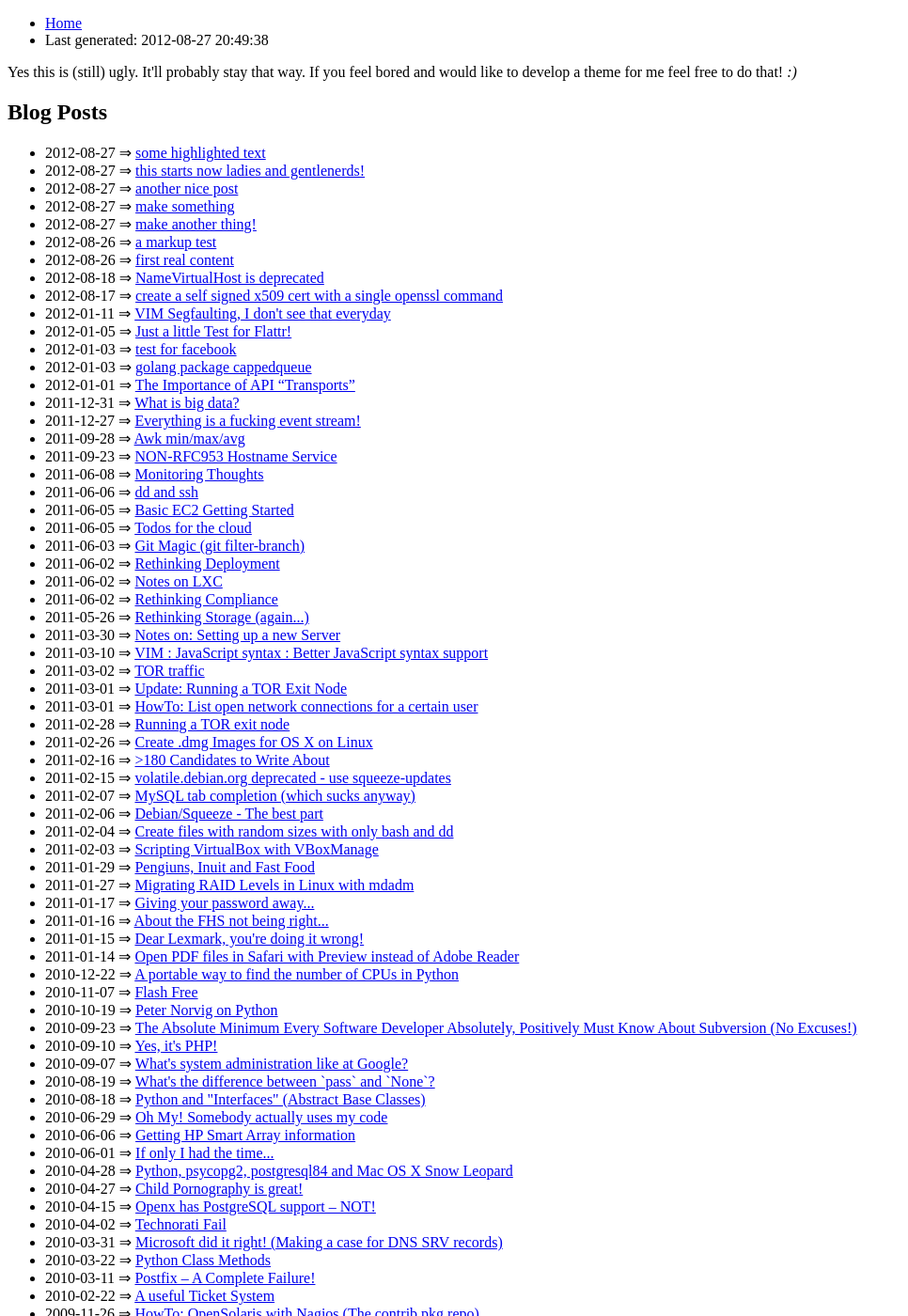
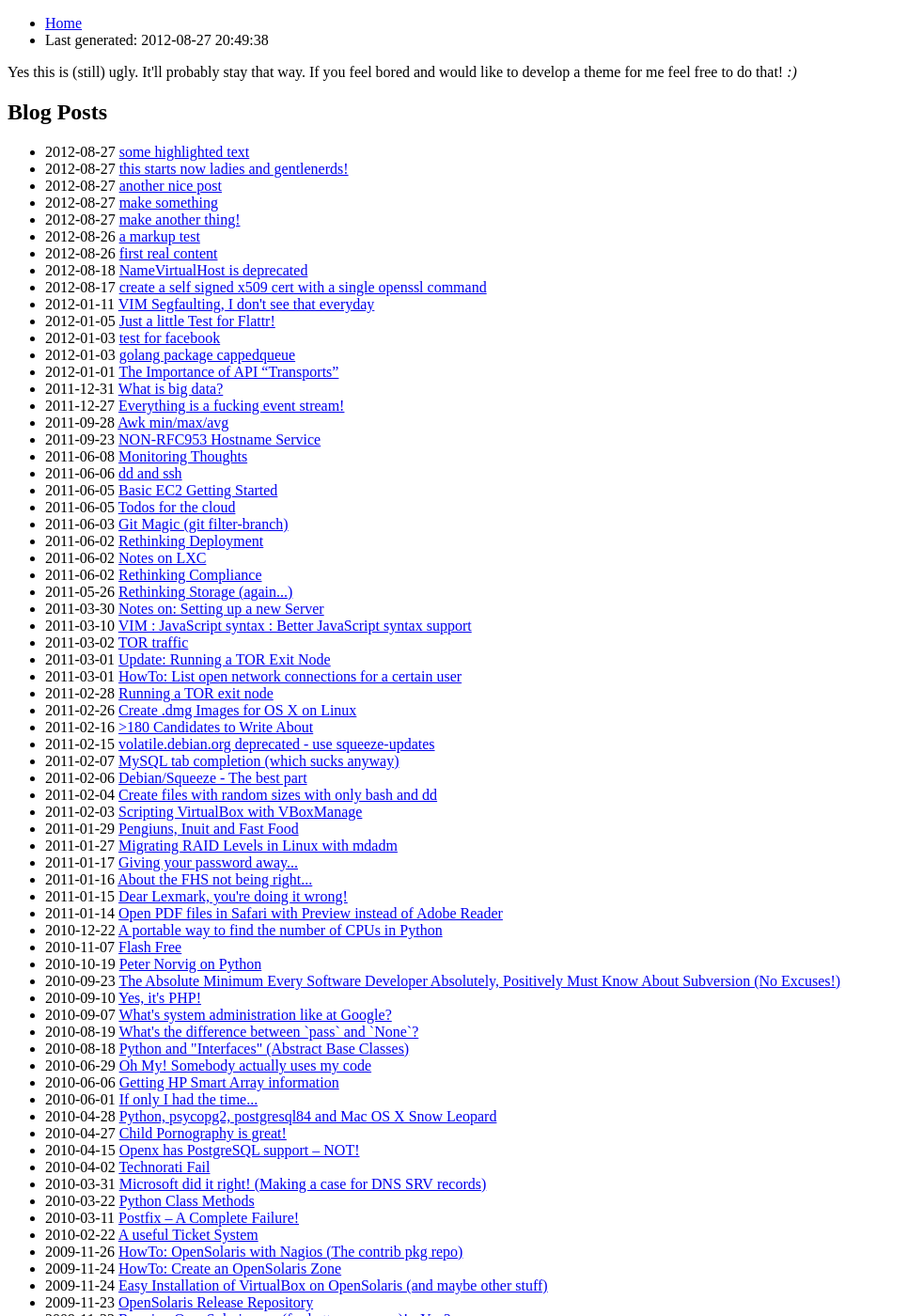
Before and after one commit to serverhorror/serverhorror.github.com, a Jekyll site: the page built from index.md, in a window 1280 px wide and 1400 px high. Shown: the whole window at 94% size, without its empty margins (0-966 px from the left). Built offline with Jekyll 4.4.1, drawn with Linux system fonts in a browser that asks for light colours; Markdown is read by kramdown in place of the engine named in the settings; comment, search, counter and statistics services are not loaded; some of the changed text lies outside the part shown.

Commit message:
social-stuff-in-index-overrated!

```diff
--- a/_layouts/index.html
+++ b/_layouts/index.html
@@ -8,23 +8,11 @@
 </p>
 
 <h1>Blog Posts</h1>
-<ul class="posts">
+<ul class="post-index">
     {% for post in site.posts %}
     <li>
     <time datetime="{{ post.date | date_to_xmlschema }}">{{ post.date | date: "%F" }}</time>
-    &rArr;
     <a href="{{ post.url }}">{{ post.title }}</a>
-        <!-- Place this tag where you want the +1 button to render.
-        <div class="g-plusone" data-size="small" data-annotation="none"
-            data-href="{{ post.url }}"></div>
-        -->
-        <!-- Twitter Button
-        <script>!function(d,s,id){var
-            js,fjs=d.getElementsByTagName(s)[0];if(!d.getElementById(id)){js=d.createElement(s);js.id=id;js.src="//platform.twitter.com/widgets.js";fjs.parentNode.insertBefore(js,fjs);}}(document,"script","twitter-wjs");</script>
-        <a href="https://twitter.com/share" class="twitter-share-button"
-            data-url="{{ post.url }}" data-text="{{ post.title }}"
-            data-via="serverhorror" data-count="none">Tweet</a>
-        -->
     </li>
     {% endfor %}
 </ul>
```
Also changed, not shown: _layouts/default.html (+4 -4 lines), _layouts/post.html (+0 -7 lines).
